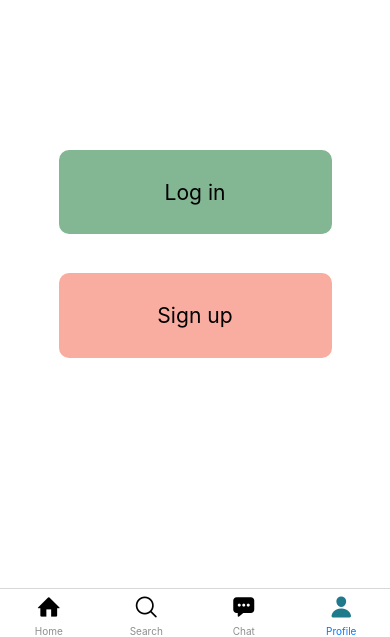
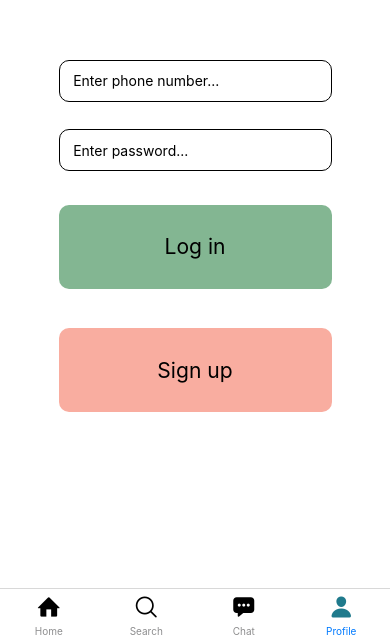
Before and after one commit to AGUPTA375/kandidat-frontend, a React Native app in the folder src/: screen /Profile in a window 390 px wide. Shown: the part 207-844 px from the top of the page. Built offline with nearby package versions, Linux system fonts and the light colour scheme.

Commit message:
Add TextInput for phonenr and password

```diff
--- a/src/components/ProfileNotLoggedIn.js
+++ b/src/components/ProfileNotLoggedIn.js
@@ -9,6 +9,9 @@ const windowHeight = Dimensions.get('window').height;
 
 export default function ProfileNotLoggedIn(props) {
 
+    const [phone, setPhone] = useState(null)
+    const [password, setPassword] = useState(null)
+
     const storeData = async (key, value) => {
         try {
           await AsyncStorage.setItem(key, value)
@@ -19,8 +22,24 @@ export default function ProfileNotLoggedIn(props) {
 
     return(
         <View style={styles.root}>
+            <View style={styles.inputs}>
 
-            <TouchableOpacity style={styles.button} onPress={() => {login({"PhoneNumber": "6929", "Password": "1234"}).then((data) => {
+                <TextInput
+                style={styles.textinput}
+                onChangeText={setPhone}
+                value={phone}
+                placeholder={"Enter phone number..."}/>
+
+                <TextInput
+                style={styles.textinput}
+                onChangeText={setPassword}
+                value={password}
+                placeholder={"Enter password..."}
+                secureTextEntry={true}/>
+
+            </View>
+            <TouchableOpacity style={styles.button} onPress={() => {login({"PhoneNumber": phone, "Password": password})
+            .then((data) => {
                 if (data[0] == 200) {
                     var token = data[1]["Token"]
                     var id = data[1]["ID"]
@@ -46,7 +65,7 @@ const styles = StyleSheet.create({
         height: windowHeight,
         backgroundColor:"white",
         alignItems:"center",
-        paddingTop: windowHeight*0.4
+        paddingTop: windowHeight*0.3
     },
     button: {
         width: windowWidth*0.7,
@@ -59,5 +78,17 @@ const styles = StyleSheet.create({
     },
     buttontext: {
         fontSize: windowHeight/40
+    },
+    textinput: {
+        width: windowWidth*0.7,
+        height: windowHeight*0.05,
+        borderWidth: 1,
+        borderColor: "black",
+        borderRadius: 10,
+        paddingLeft: "5%",
+        marginVertical: "5%"
+    },
+    inputs: {
+
     }
 })
```
